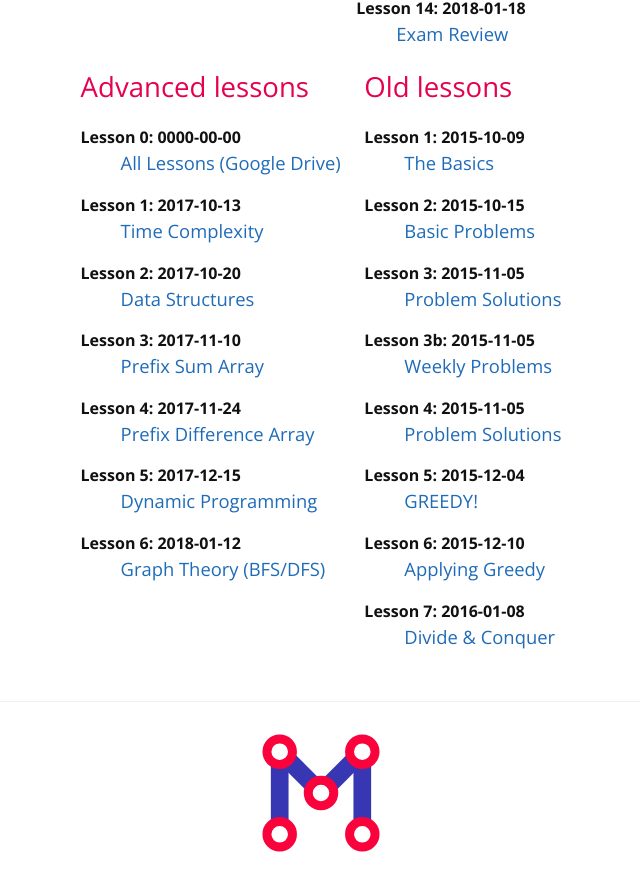
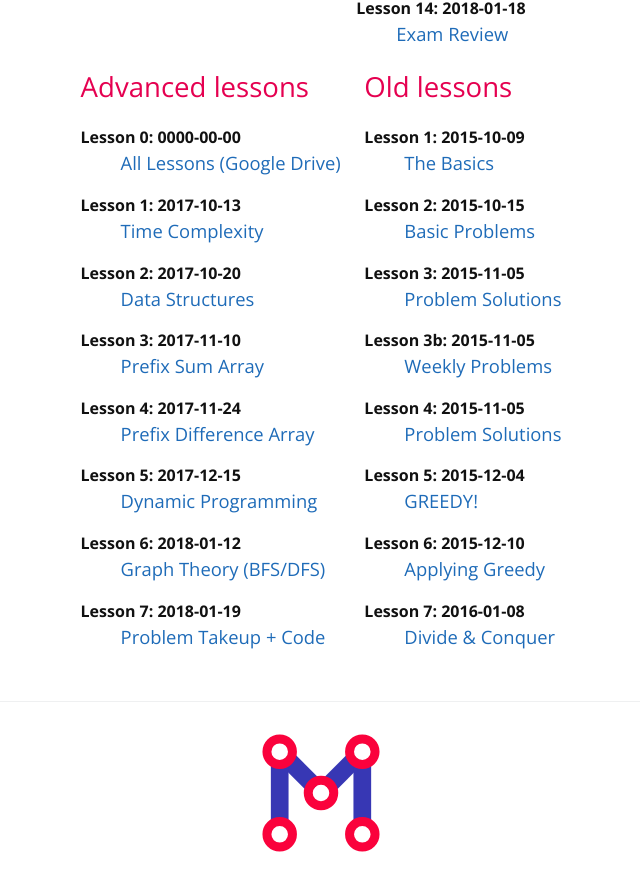
Before and after one commit to mcpt/mcpt.github.io, a Jekyll site: the page built from cpt.md, in a window 1280 px wide and 900 px high, scrolled down 1618 px. Shown: the top 891 px of the window, without its empty margins (319-959 px from the left). Built offline with Jekyll 4.4.1, drawn with Linux system fonts in a browser that asks for light colours.

Commit message:
update advanced lessons

```diff
--- a/_data/advanced-lessons.yml
+++ b/_data/advanced-lessons.yml
@@ -38,3 +38,8 @@
   date: 2018-01-12
   id: 6
   url: https://docs.google.com/presentation/d/1NsGcBKCiuvuszm-g601rnGZ--0KRa7SqQBH_uKhIy2o/edit?usp=sharing
+
+- title: Problem Takeup + Code
+  date: 2018-01-19
+  id: 7
+  url: https://docs.google.com/presentation/d/1DK_z3u9dFgeDg2pQ8eWK0zxPLz83ZOj2JEuW7rISuhM/edit?usp=sharing
```
